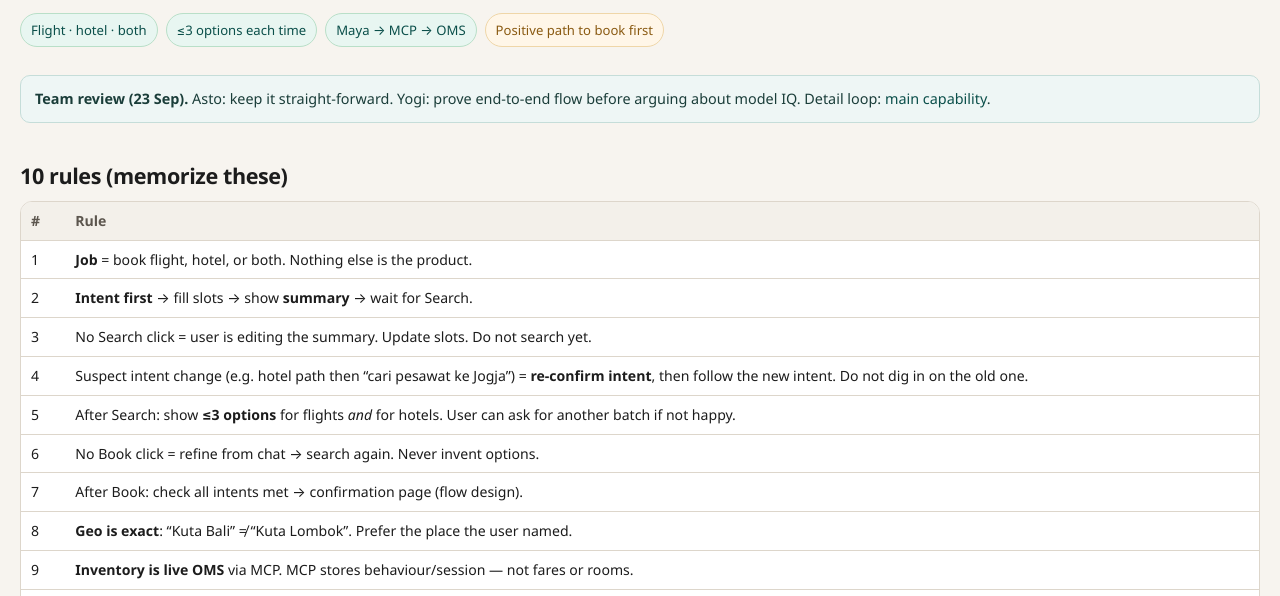
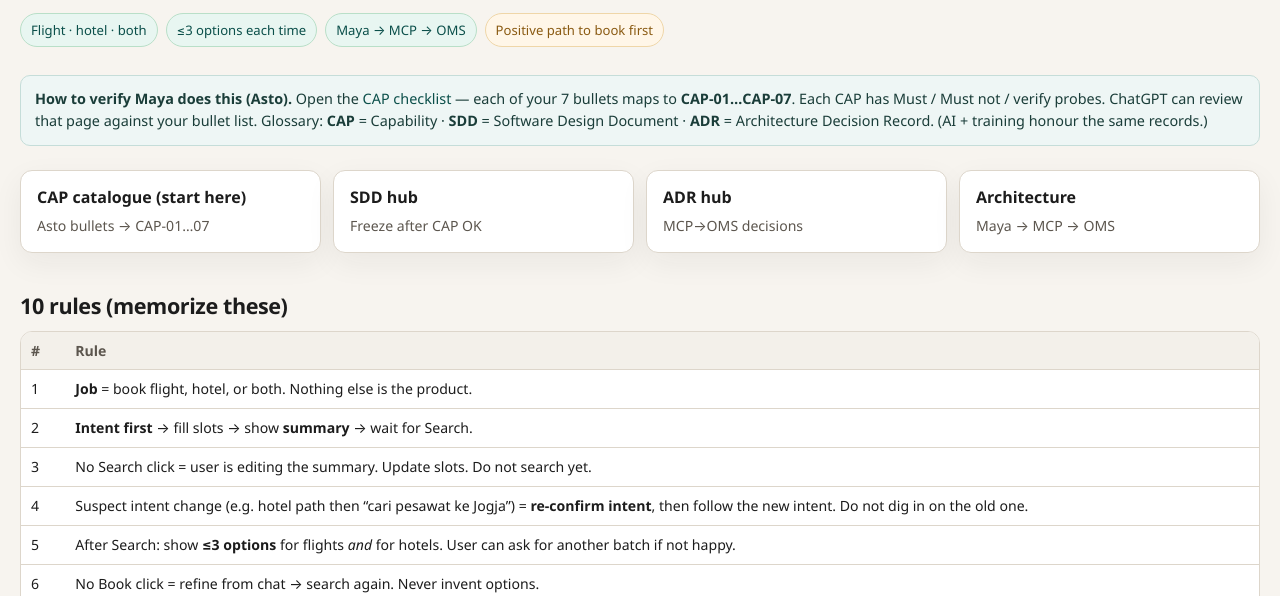
Before and after one commit to anamaya-maya/maya-architecture-docs, a plain HTML site: page index.html in a window 1280 px wide. Shown: the part 182-778 px from the top of the page. Drawn offline with Linux system fonts and the light colour scheme.

Commit message:
Point overview at CAP checklist for Asto verify path.
Co-authored-by: Cursor <cursoragent@cursor.com>

```diff
--- a/index.html
+++ b/index.html
@@ -66,10 +66,18 @@
     </section>
 
     <div class="note">
-      <strong>Team review (23 Sep).</strong>
-      Asto: keep it straight-forward.
-      Yogi: prove end-to-end flow before arguing about model IQ.
-      Detail loop: <a href="capabilities.html#main">main capability</a>.
+      <strong>How to verify Maya does this (Asto).</strong>
+      Open the <a href="cap/index.html">CAP checklist</a> — each of your 7 bullets maps to <strong>CAP-01…CAP-07</strong>.
+      Each CAP has Must / Must not / verify probes. ChatGPT can review that page against your bullet list.
+      Glossary: <strong>CAP</strong> = Capability · <strong>SDD</strong> = Software Design Document · <strong>ADR</strong> = Architecture Decision Record.
+      (AI + training honour the same records.)
+    </div>
+
+    <div class="toc">
+      <a href="cap/index.html"><strong>CAP catalogue (start here)</strong><span>Asto bullets → CAP-01…07</span></a>
+      <a href="sdd/index.html"><strong>SDD hub</strong><span>Freeze after CAP OK</span></a>
+      <a href="adr/index.html"><strong>ADR hub</strong><span>MCP→OMS decisions</span></a>
+      <a href="architecture.html"><strong>Architecture</strong><span>Maya → MCP → OMS</span></a>
     </div>
 
     <section class="section" id="rules">
```
